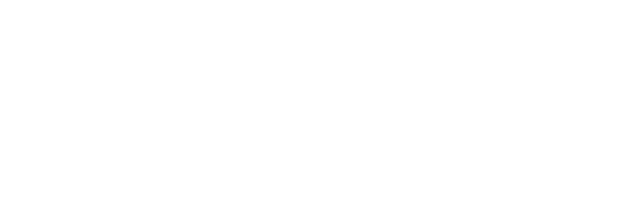
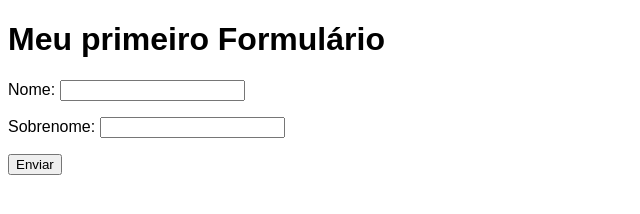
Before and after one commit to vsjefferson/HTML-CSS, a plain HTML site: page exercícios/ex024/index.html in a window 1280 px wide. Shown: the whole page, without its empty margins (0-640 px from the left). Drawn offline with Linux system fonts and the light colour scheme.

Commit message:
Update index.html

```diff
--- a/exercícios/ex024/index.html
+++ b/exercícios/ex024/index.html
@@ -4,9 +4,21 @@
     <meta charset="UTF-8">
     <meta http-equiv="X-UA-Compatible" content="IE=edge">
     <meta name="viewport" content="width=device-width, initial-scale=1.0">
-    <title>For</title>
+    <title>Formulário</title>
 </head>
+<style>
+    *{
+        font-family: Arial, Helvetica, sans-serif;
+    }
+</style>
 <body>
-
+    <h1>Meu primeiro Formulário</h1>
+    <form action="cadastro.php" autocomplete="off">
+        <p><label for="inome">Nome:</label>
+             <input type="text" name="nome" id="inome"></p>
+        <p><label for="isobrenome">Sobrenome:</label>
+            <input type="text" name="sobrenome" id="isobrenome"></p>
+        <p> <input type="submit" value="Enviar"></p>
+    </form>
 </body>
 </html>
```
